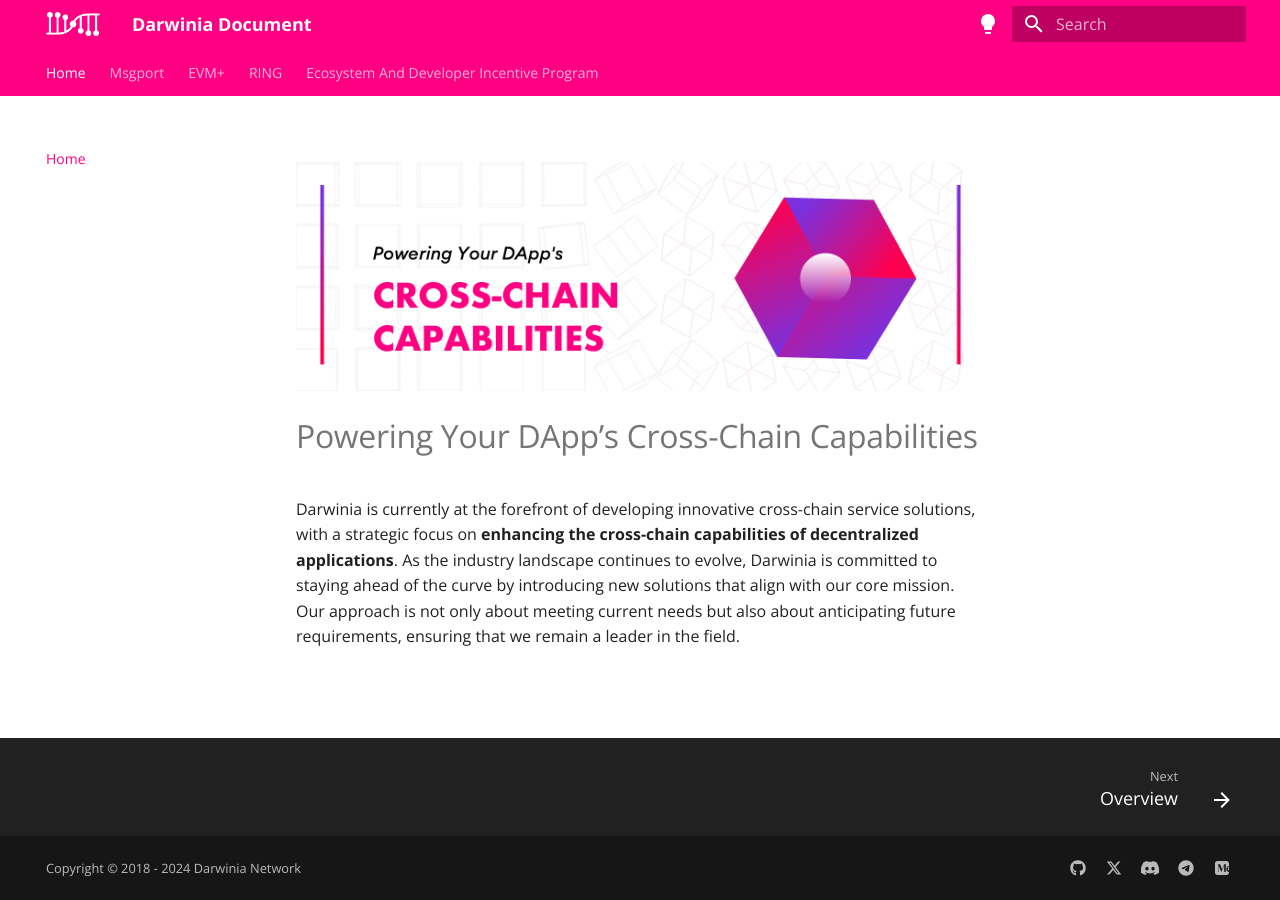
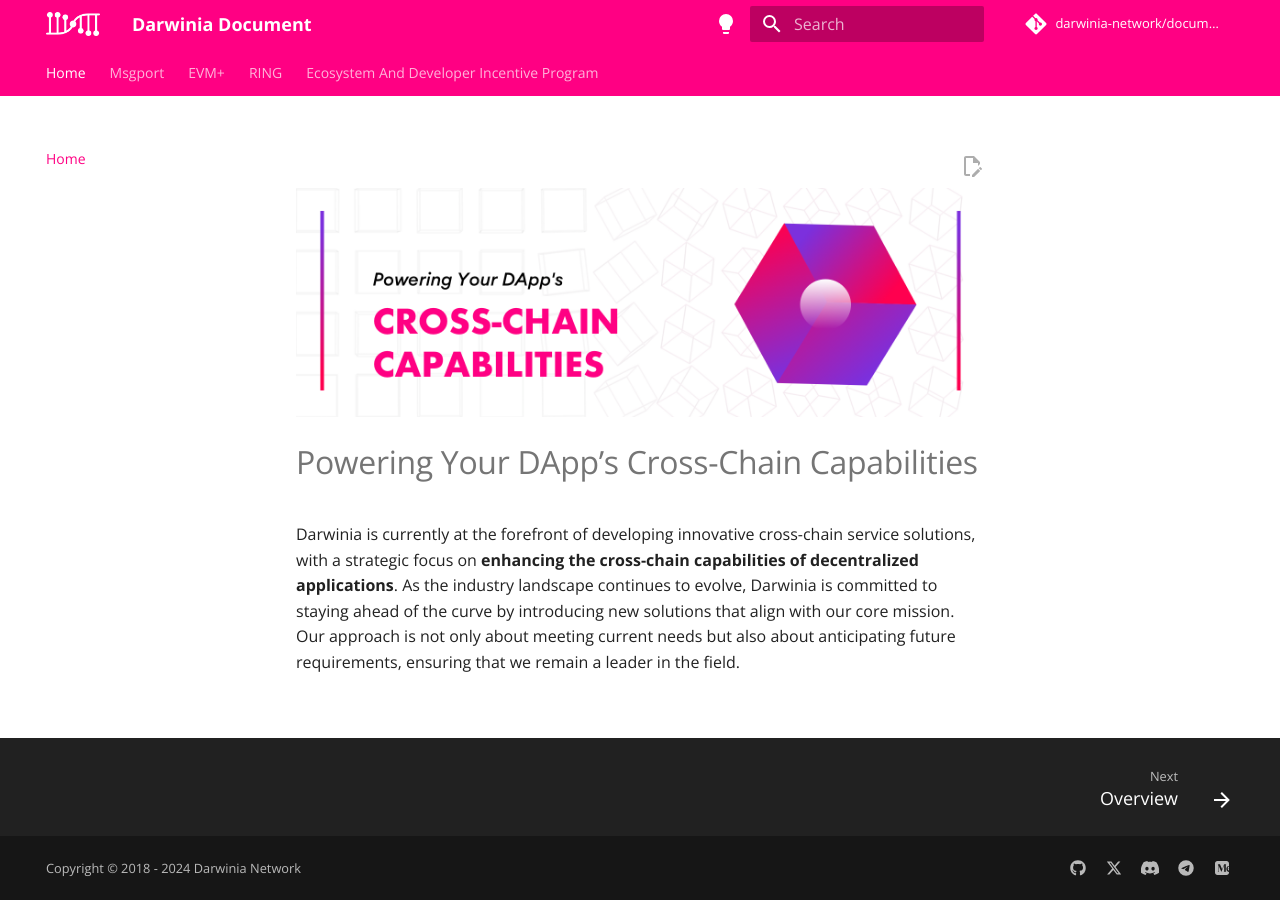
Before and after one commit to darwinia-network/docs, an MkDocs documentation site: the page built from docs/index.md, in a window 1280 px wide. Built offline with MkDocs 1.6.1 and Material for MkDocs 9.7.7, drawn with Linux system fonts in a browser that asks for light colours; comment, search, counter and statistics services are not loaded.

Commit message:
Add plugin to show last edit time

```diff
--- a/mkdocs.yml
+++ b/mkdocs.yml
@@ -1,5 +1,8 @@
 site_name: Darwinia Document
 copyright: Copyright &copy; 2018 - 2024 Darwinia Network
+repo_url: https://github.com/darwinia-network/document
+repo_name: darwinia-network/document
+edit_uri: https://github.com/darwinia-network/document/tree/main/docs
 theme:
   name: material
   logo: resource/pics/darwinia-logo.png
@@ -14,10 +17,13 @@
     - navigation.footer
     - navigation.expand
     - navigation.path
+    - navigation.tracking
     - search.suggest
     - search.highlight
     - content.tabs.link
+    - content.action.edit
     - content.code.copy
+    - content.code.select
     - content.code.annotate
     - header.autohide
   language: en
@@ -76,6 +82,10 @@
   # math
   - pymdownx.arithmatex:
       generic: true
+
+plugins:
+  - search
+  - git-revision-date-localized
 
 nav:
   - Home: 'index.md'
```
Also changed, not shown: README.md (+1 -1 lines).
